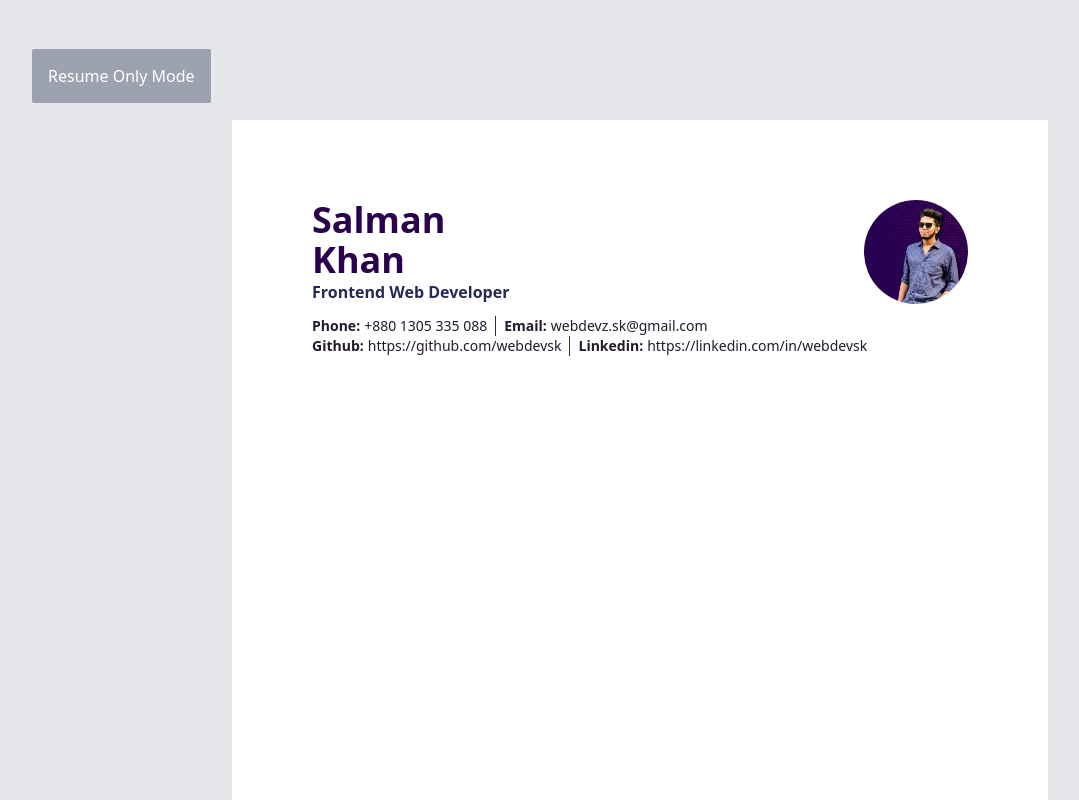
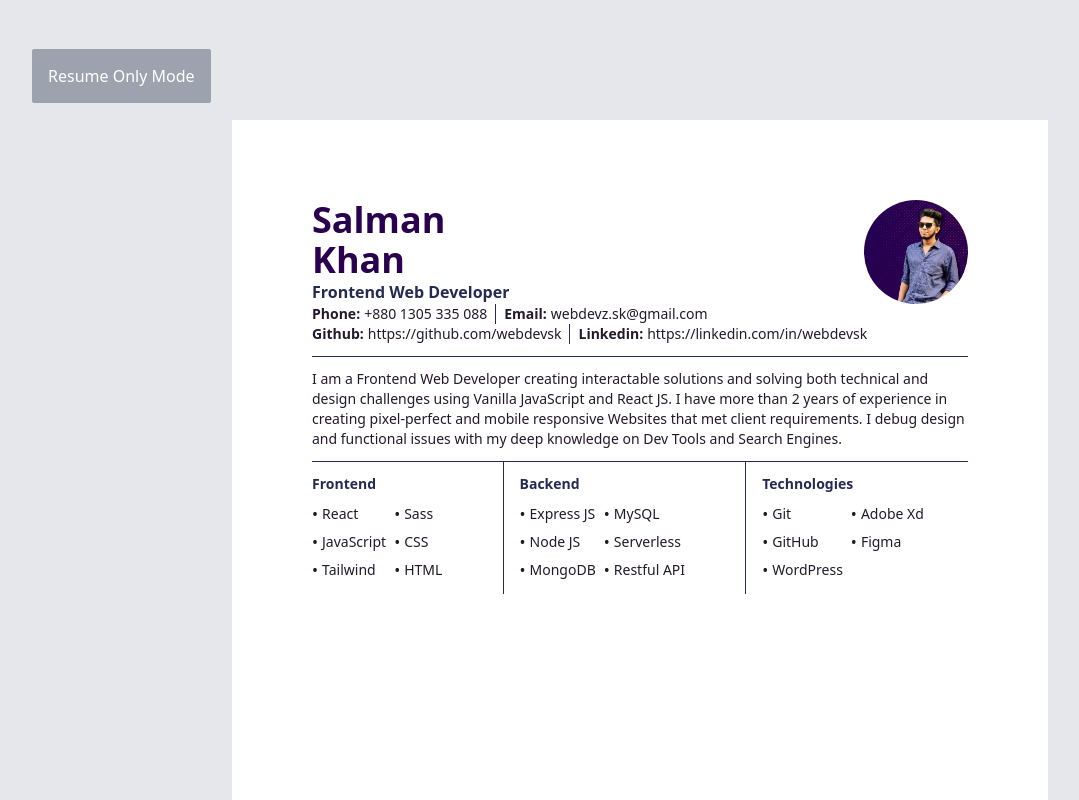
Before and after one commit to webdevsk/next-resume, a React (Vite) app: page / in a window 1280 px wide. Shown: the top 800 px of the page, without its empty margins (0-1079 px from the left). Built offline with nearby package versions, Linux system fonts and the light colour scheme.

Commit message:
Done with skills table

```diff
--- a/src/index.css
+++ b/src/index.css
@@ -6,6 +6,7 @@
   --theme: #2a014f;
   --accent: #242b52;
   --body: #23192b;
+  --template-gap: 0.75rem;
 }
 
 @layer base {
@@ -70,6 +71,10 @@
     @apply bg-white p-8 md:p-20;
   }
 
+  #template {
+    @apply flex flex-col;
+  }
+
   #heading {
     @apply flex flex-wrap justify-between gap-4;
   }
@@ -79,7 +84,7 @@
   }
 
   #contact-info {
-    /* @apply overflow-hidden; */
+    @apply pb-template overflow-hidden;
   }
 
   #contact-info .row {
@@ -93,4 +98,29 @@
   #contact-info .title {
     @apply font-semibold capitalize;
   }
+
+  #about-me {
+    @apply py-template border-t border-accent;
+  }
+
+  #skills {
+    @apply overflow-hidden;
+  }
+
+  #skills > .row {
+    /* grid-template-columns: repeat(auto-fit, minmax(max-content, 0)); */
+    @apply -mx-4 flex flex-wrap divide-x divide-accent border-accent;
+  }
+
+  #skills .col {
+    @apply py-template grow border-t border-accent px-4;
+  }
+
+  #skills .skillset {
+    @apply grid grid-flow-col grid-rows-3 justify-start gap-x-2 gap-y-1 pt-2 marker:text-xs marker:text-body;
+  }
+
+  #skills .skillset li {
+    @apply inline-flex items-center gap-1 before:content-["•"];
+  }
 }
--- a/src/resume.js
+++ b/src/resume.js
@@ -18,14 +18,7 @@ const resume = {
     skills: [
       {
         heading: "Frontend",
-        data: [
-          "React",
-          "Vanilla JavaScript",
-          "Tailwind",
-          "Sass",
-          "CSS",
-          "HTML",
-        ],
+        data: ["React", "JavaScript", "Tailwind", "Sass", "CSS", "HTML"],
       },
       {
         heading: "Backend",
@@ -34,7 +27,7 @@ const resume = {
           "Node JS",
           "MongoDB",
           "MySQL",
-          "Serverless Functions",
+          "Serverless",
           "Restful API",
         ],
       },
--- a/src/templates/Template1.jsx
+++ b/src/templates/Template1.jsx
@@ -13,7 +13,7 @@ const Template1 = () => {
       const size = nameColRef.current.getBoundingClientRect().height
       imageRef.current.style.height = `${size}px`
     }
-    //At mount
+    //On mount
     handleSize()
 
     addEventListener("resize", handleSize)
@@ -23,7 +23,7 @@ const Template1 = () => {
   }, [])
 
   return (
-    <div className="flex flex-col gap-3">
+    <div id="template">
       {/* heading */}
       <div id="heading">
         <div ref={nameColRef}>
@@ -63,6 +63,28 @@ const Template1 = () => {
           ))}
         </div>
       </div>
+
+      {/* about me */}
+      <div id="about-me">{data.about && <p>{data.about}</p>}</div>
+
+      {/* skills */}
+      <div id="skills">
+        <div className="row">
+          {data.skills.map((category) => (
+            <div key={category.heading} className="col">
+              <h6>{category.heading}</h6>
+
+              <ul className="skillset">
+                {category.data.map((skill) => (
+                  <li key={skill}>
+                    <p>{skill}</p>
+                  </li>
+                ))}
+              </ul>
+            </div>
+          ))}
+        </div>
+      </div>
     </div>
   )
 }
--- a/tailwind.config.js
+++ b/tailwind.config.js
@@ -18,6 +18,9 @@ export default {
         accent: "var(--accent)",
         body: "var(--body)",
       },
+      spacing: {
+        template: "var(--template-gap)",
+      },
     },
   },
   plugins: [],
```
